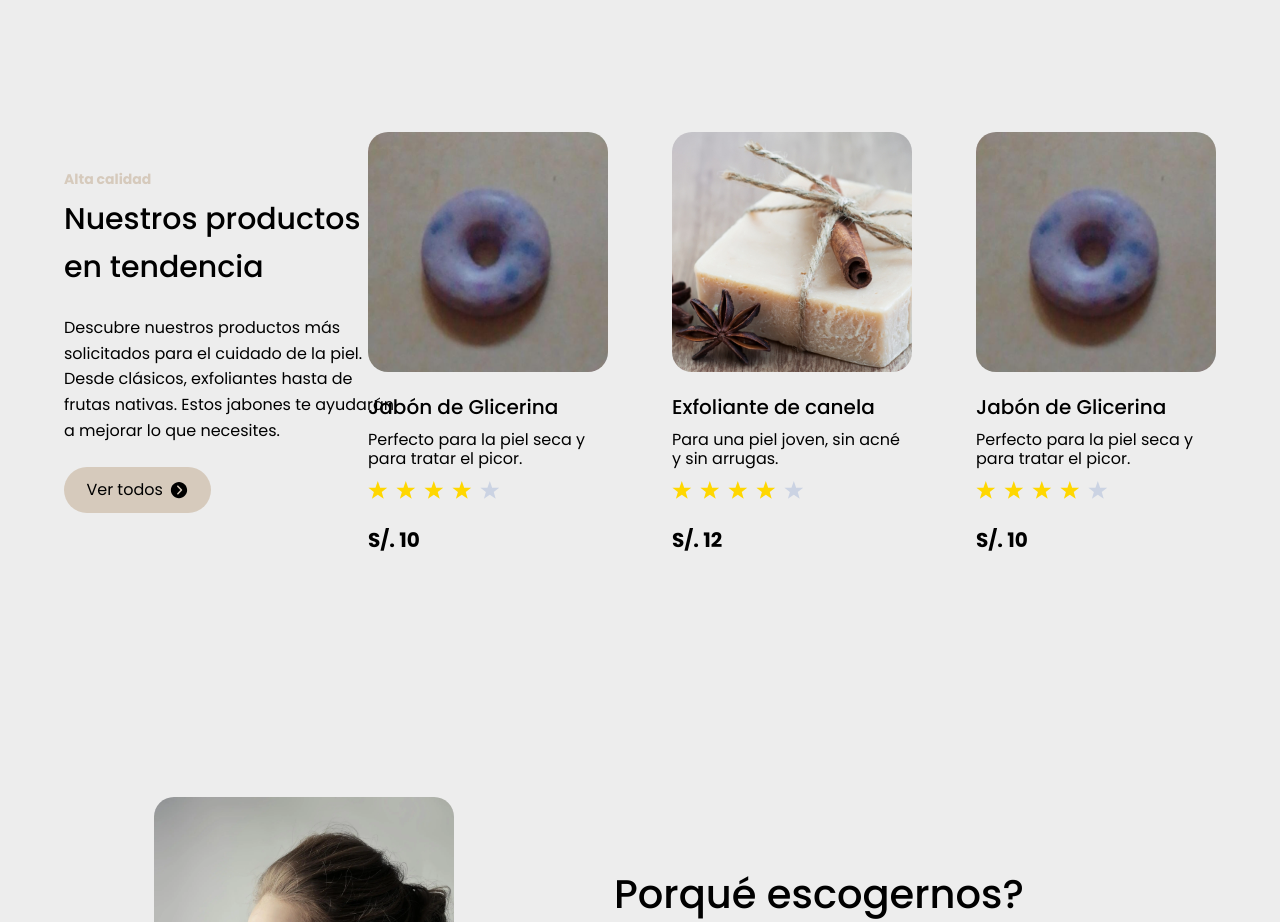
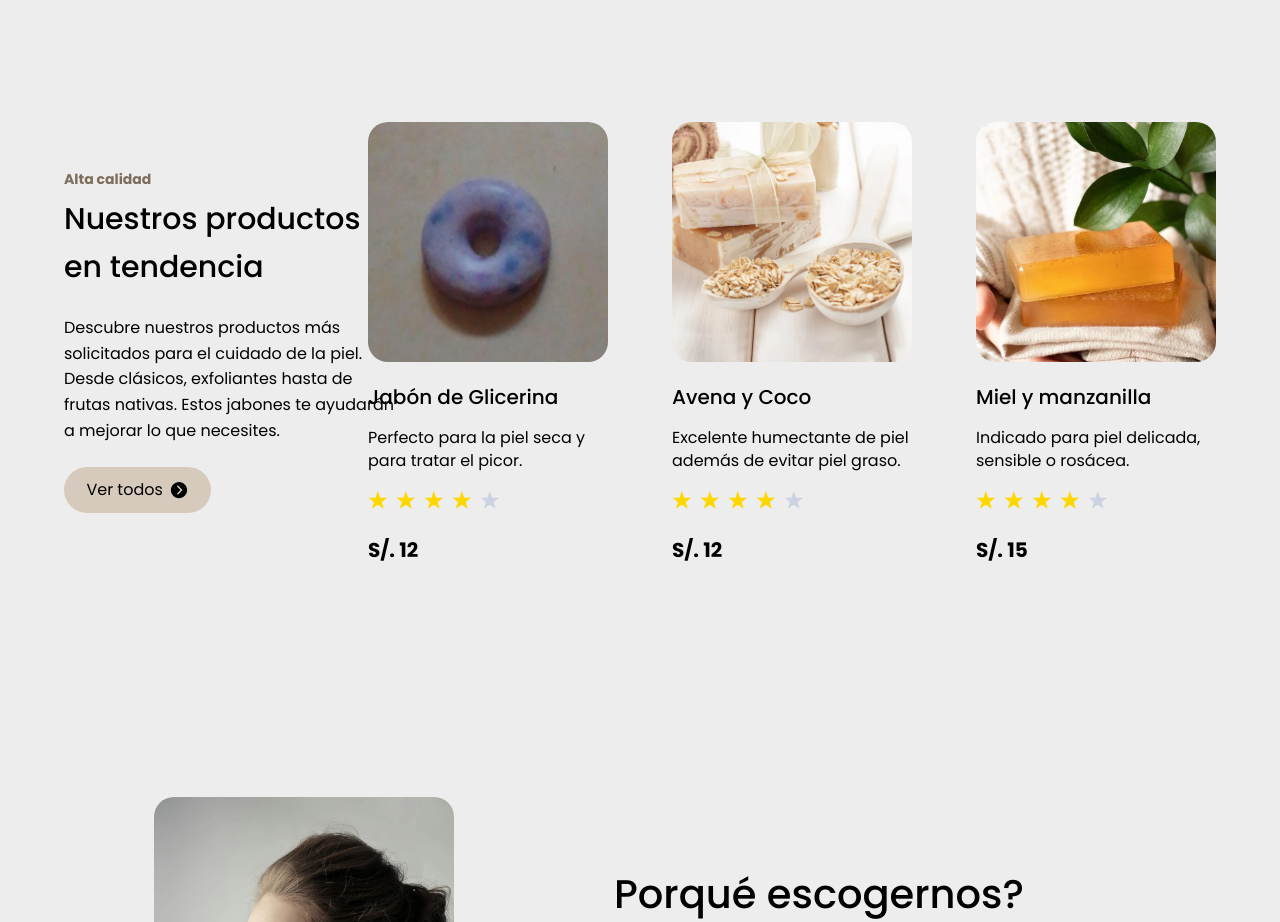
Before and after one commit to donatto22/jabones-jya, a React (Vite) app: page / in a window 1280 px wide. Shown: the part 802-1724 px from the top of the page. Built offline with nearby package versions, Linux system fonts and the light colour scheme.

Commit message:
se modifican cards de jabones

```diff
--- a/src/jabonesapp/views/TrendingProducts.jsx
+++ b/src/jabonesapp/views/TrendingProducts.jsx
@@ -1,11 +1,12 @@
 import { Box, Text, HStack, VStack } from '@chakra-ui/react'
 
 import StarRatings from 'react-star-ratings'
+import { PersonalizedButton } from '../components/atomic/PersonalizedButton'
 
 // imagenes
 import GlicerineSoap from '../../assets/glicerine_soap.png'
-import Exfoliante from '../../assets/exfoliante_de_canela.jpg'
-import { PersonalizedButton } from '../components/atomic/PersonalizedButton'
+import AvenaCoco from '../../assets/avena_coco.webp'
+import MielManzanilla from '../../assets/miel_manzanilla.webp'
 
 const ProductCard = ({ imageUrl, productTitle, productDescription, price }) => {
     return (
@@ -18,7 +19,7 @@ const ProductCard = ({ imageUrl, productTitle, productDescription, price }) => {
 
             <VStack align='start' m='1em 0'>
                 <Text fontSize='20px' m={0} fontWeight='500'>{productTitle}</Text>
-                <Text m='4px 0'>{productDescription}</Text>
+                <Text m='10px 0' lineHeight='1.4'>{productDescription}</Text>
                 <StarRatings starRatedColor='gold' rating={4} starDimension='20px' starSpacing='4px' />
             </VStack>
 
@@ -34,7 +35,7 @@ export const TrendingProducts = () => {
         <Box minH='70dvh' display='flex' m='4em 0 0'>
             <HStack w='90%' m='0 auto'>
                 <VStack width='30%' h='100%' justifyContent='center' align='start'>
-                    <Text fontSize='14px' m={0} color='var(--soap)' fontWeight='bold'>Alta calidad</Text>
+                    <Text fontSize='14px' m={0} color='var(--one)' fontWeight='bold'>Alta calidad</Text>
                     <Text fontSize='30px' m={0} fontWeight='500' lineHeight='1.6'>Nuestros productos en tendencia</Text>
                     <Text lineHeight='1.6'>Descubre nuestros productos más solicitados para el cuidado de la piel. Desde clásicos, exfoliantes hasta de frutas nativas. Estos jabones te ayudarán a mejorar lo que necesites.</Text>
 
@@ -42,20 +43,20 @@ export const TrendingProducts = () => {
                 </VStack>
 
                 <HStack width='70%' justify='end' spacing='4em'>
-                    <ProductCard price='10'
+                    <ProductCard price='12'
                     imageUrl={GlicerineSoap}
                     productTitle='Jabón de Glicerina'
                     productDescription='Perfecto para la piel seca y para tratar el picor.' />
 
                     <ProductCard price='12'
-                    imageUrl={Exfoliante}
-                    productTitle='Exfoliante de canela'
-                    productDescription='Para una piel joven, sin acné y sin arrugas.' />
+                    imageUrl={AvenaCoco}
+                    productTitle='Avena y Coco'
+                    productDescription='Excelente humectante de piel además de evitar piel graso.' />
 
-                    <ProductCard price='10'
-                    imageUrl={GlicerineSoap}
-                    productTitle='Jabón de Glicerina'
-                    productDescription='Perfecto para la piel seca y para tratar el picor.' />
+                    <ProductCard price='15'
+                    imageUrl={MielManzanilla}
+                    productTitle='Miel y manzanilla'
+                    productDescription='Indicado para piel delicada, sensible o rosácea.' />
 
                 </HStack>
             </HStack>
```
Also changed, not shown: src/assets/avena_coco.webp (added), src/assets/miel_manzanilla.webp (added).
